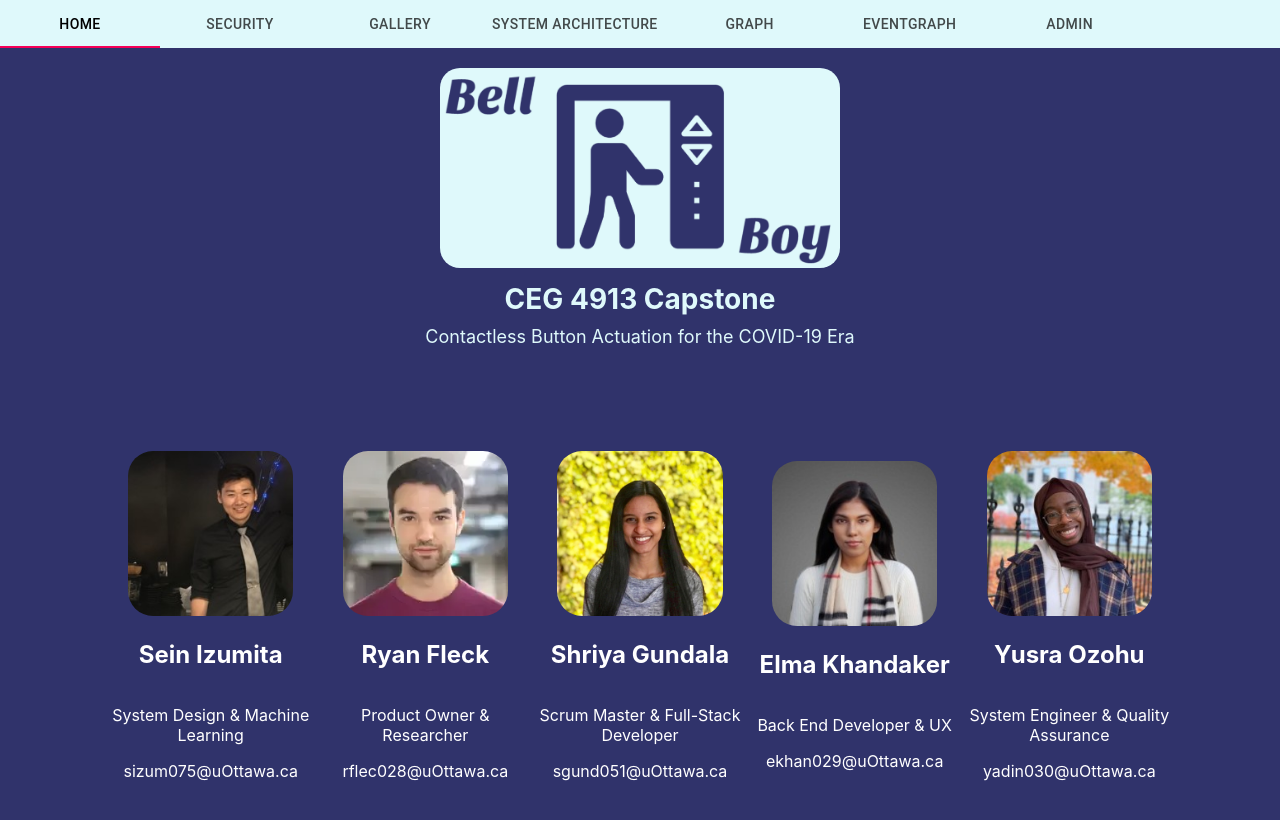
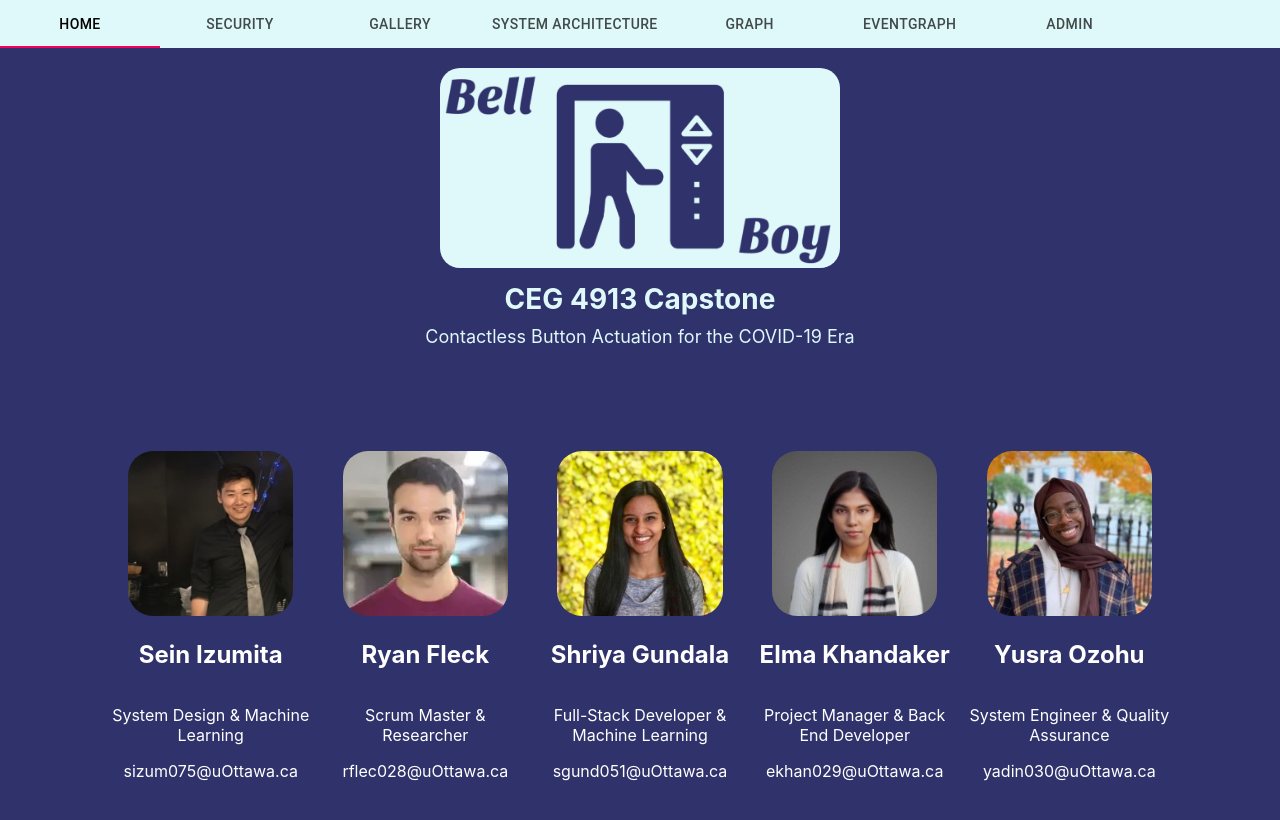
Before and after one commit to Bellboy-Capstone/Website, a React (Create React App) app: page / in a window 1280 px wide. Shown: the top 820 px of the page. Built offline with nearby package versions, Linux system fonts and the light colour scheme.

Commit message:
Updated roles

```diff
--- a/src/pages/Intro.js
+++ b/src/pages/Intro.js
@@ -41,19 +41,19 @@ const members = [
     name: "Ryan Fleck",
     src: ryan,
     email: "rflec028@uOttawa.ca",
-    role: "Product Owner & Researcher",
+    role: "Scrum Master & Researcher",
   },
   {
     name: "Shriya Gundala",
     src: shriya,
     email: "sgund051@uOttawa.ca",
-    role: "Scrum Master & Full-Stack Developer",
+    role: "Full-Stack Developer & Machine Learning",
   },
   {
     name: "Elma Khandaker",
     src: elma,
     email: "ekhan029@uOttawa.ca",
-    role: "Back End Developer & UX",
+    role: "Project Manager & Back End Developer",
   },
   {
     name: "Yusra Ozohu",
```
